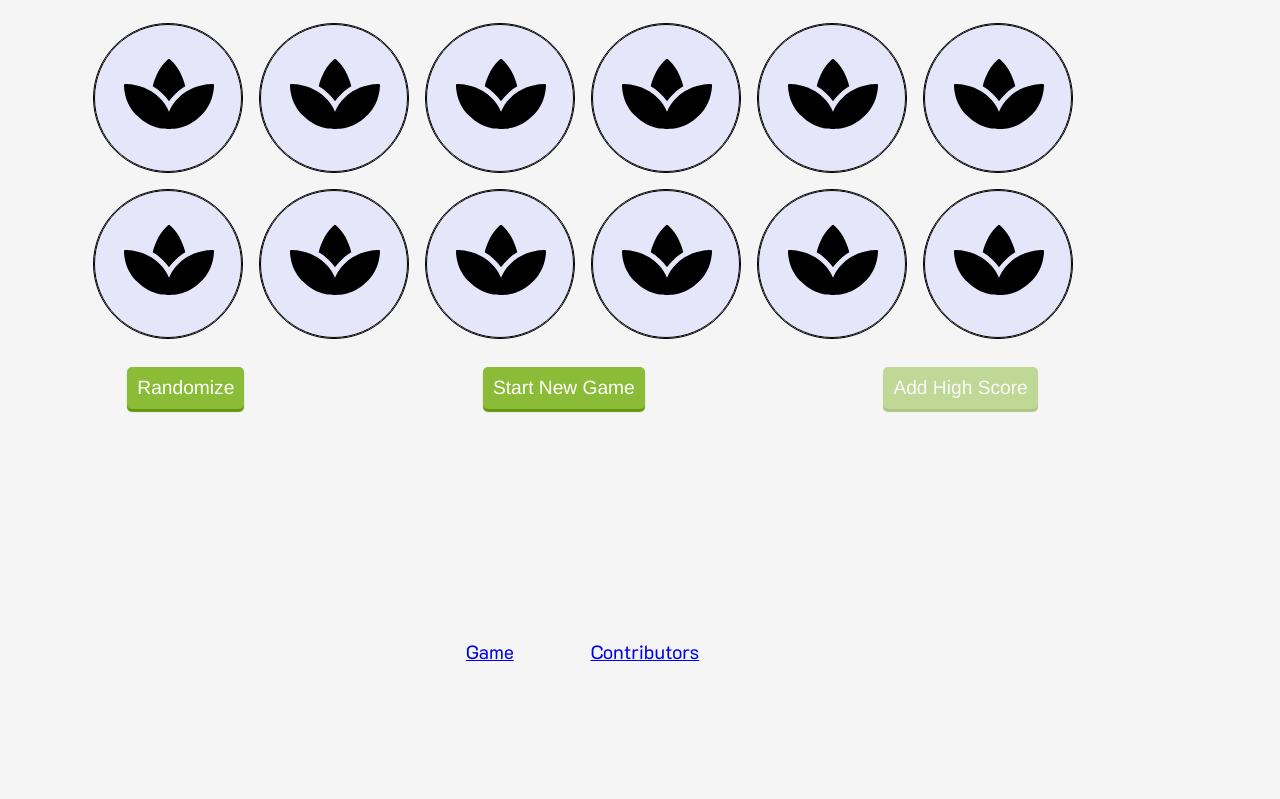
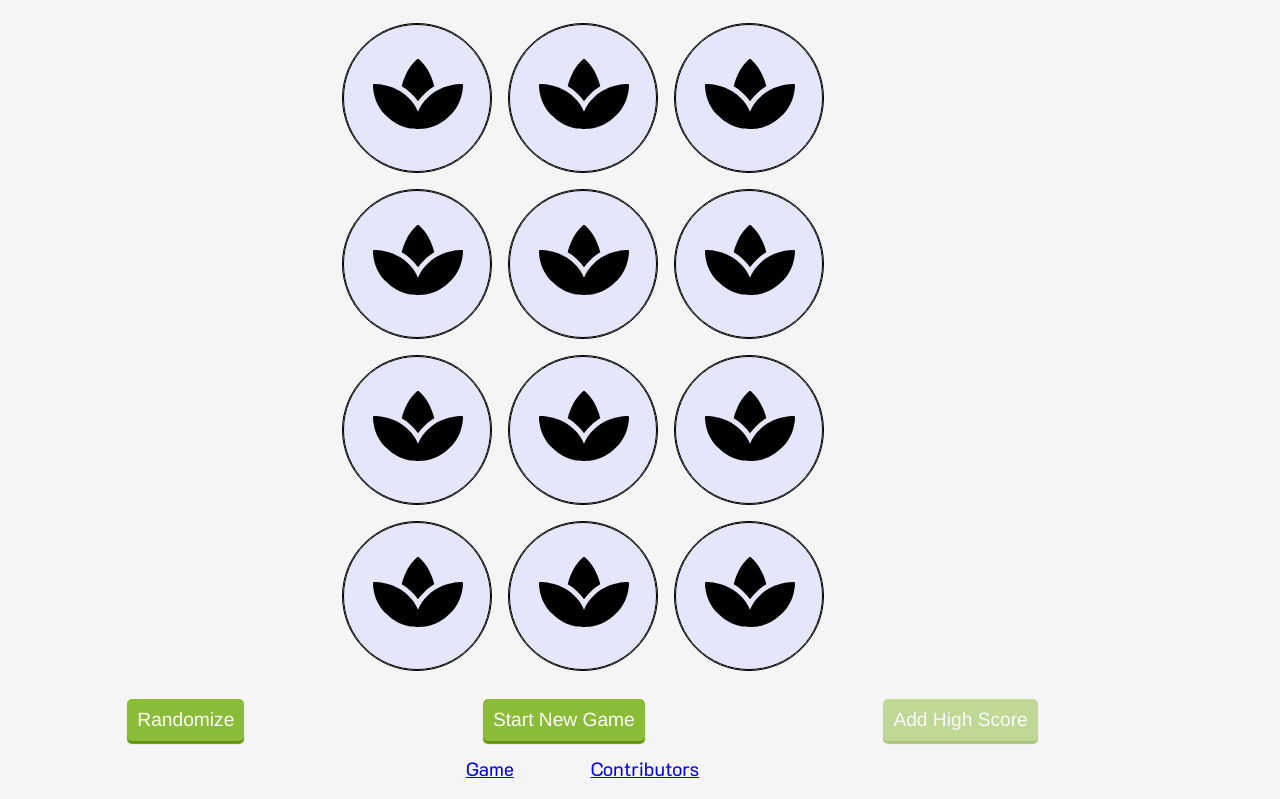
Before and after one commit to 3daddict/memory-match-react, a React app: page / in a window 1280 px wide. Shown: the part 91-890 px from the top of the page. Before the commit the page ends 816 px from the top, so only its background shows below. Built offline with nearby package versions, Linux system fonts and the light colour scheme.

Commit message:
Added flex-basis and another wrapper to keep cards centered

```diff
--- a/src/assets/css/app.css
+++ b/src/assets/css/app.css
@@ -113,6 +113,14 @@ body {
   align-items: center;
 }
 
+#cardArea {
+  display: flex;
+  flex-wrap: wrap;
+  justify-content: center;
+  align-items: center;
+  max-width:600px;
+}
+
 #buttondiv {
   display: flex;
   justify-content: space-around;
@@ -149,6 +157,7 @@ button:disabled {
   border: 1px black solid;
   justify-self: center;
   transition: all 0.3s ease-in;
+  flex-basis: 150px;
 }
 
 .card:hover {
--- a/src/components/app.js
+++ b/src/components/app.js
@@ -79,7 +79,11 @@ class App extends Component {
             <p id="gc" />
           </div>
 
-          <div id="gameArea">{this.renderCards()}</div>
+          <div id="gameArea">
+            <div id="cardArea">
+              {this.renderCards()}
+            </div>
+          </div>
           <div id="buttondiv">
             <button
               className="randomize-btn"
```
